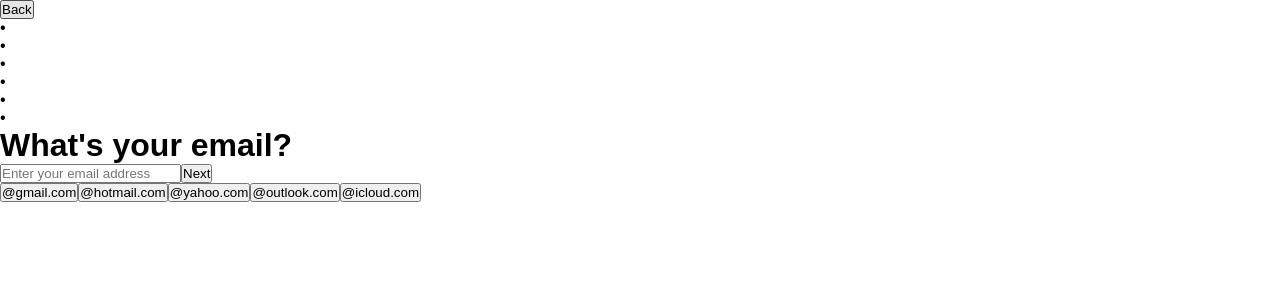
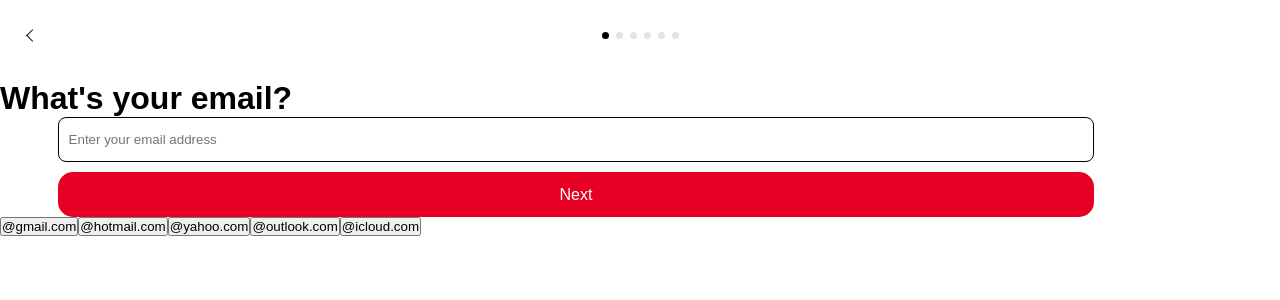
Before and after one commit to sho6-bit/pinterest-clone, a React (Vite) app: page / in a window 1280 px wide. Both pictures are taken after a click on the button "Sign Up". Shown: the top 300 px of the page. Built offline with nearby package versions, Linux system fonts and the light colour scheme.

Commit message:
Style: add email page styling & import signup.css

```diff
--- a/src/components/Signup/BirthdateStep.jsx
+++ b/src/components/Signup/BirthdateStep.jsx
@@ -1,3 +1,5 @@
+import "./signup.css"
+
 function BirthdateStep({ onNext, onBack }) {
     return(
 
--- a/src/components/Signup/CountryStep.jsx
+++ b/src/components/Signup/CountryStep.jsx
@@ -1,3 +1,5 @@
+import "./signup.css"
+
 function CountryStep({ onNext, onBack }) {
     return (
 
--- a/src/components/Signup/EmailStep.jsx
+++ b/src/components/Signup/EmailStep.jsx
@@ -1,26 +1,35 @@
+import "./signup.css"
+
 function EmailStep({ onNext, onBack }) {
     return (
 
-        <div className="email-page">
+        <main className="email-page">
+
             <div>
-                {/* anti simbol back */}
-                <button type="button" onClick={onBack}>Back</button>
+
+                <div className="signup-header">
+
+                    <button className="back-button" onClick={onBack}>
+                        <span></span>
+                    </button>
+
                     <div className="container">
                         <ul className="progress-bar">
-                        <li className="active">•</li>
-                        <li>•</li>
-                        <li>•</li>
-                        <li>•</li>
-                        <li>•</li>
-                        <li>•</li>
+                            <li className="active"></li>
+                            <li></li>
+                            <li></li>
+                            <li></li>
+                            <li></li>
+                            <li></li>
                         </ul>
                     </div>
+
                 </div>
 
-            <div>
+                <div className="signup-form">
                     <h1>What's your email?</h1>
                     <input type="email" placeholder="Enter your email address" />
-                <button type="button" onClick={onNext}>Next</button>
+                    <button className="next-button" type="button" onClick={onNext}>Next</button>
                 </div>
 
                 <div className="suggestion-container">
@@ -33,6 +42,8 @@ function EmailStep({ onNext, onBack }) {
 
             </div>
 
+        </main>
+
     )
 }
 
--- a/src/components/Signup/GenderStep.jsx
+++ b/src/components/Signup/GenderStep.jsx
@@ -1,3 +1,5 @@
+import "./signup.css"
+
 function GenderStep({ onNext, onBack }) {
     return (
 
--- a/src/components/Signup/InterestsStep.jsx
+++ b/src/components/Signup/InterestsStep.jsx
@@ -1,3 +1,5 @@
+import "./signup.css"
+
 function Interests({ onBack }) {
     return (
 
--- a/src/components/Signup/PasswordStep.jsx
+++ b/src/components/Signup/PasswordStep.jsx
@@ -1,3 +1,5 @@
+import "./signup.css"
+
 function PasswordStep({ onNext, onBack }) {
     return (
 
--- a/src/components/Signup/signup.css
+++ b/src/components/Signup/signup.css
@@ -0,0 +1,77 @@
+.signup-header {
+    margin-top: 10px;
+    position: relative;
+    width: 100%;
+    height: 50px;
+    display: flex;
+    align-items: center;
+    justify-content: center;
+}
+
+.back-button {
+    position: absolute;
+    left: 20px;
+    width: 24px;
+    height: 24px;
+    border: none;
+    background: transparent;
+    display: flex;
+    align-items: center;
+    justify-content: center;
+}
+
+.back-button > span {
+    width: 9px;
+    height: 9px;
+    border-left: 1.5px solid #000000;
+    border-bottom: 1.5px solid #000000;
+    transform: rotate(45deg);
+}
+
+.next-button {
+    color: white;
+    background-color: #E60024;
+    align-self: center;
+    font-size: 16px;
+    font-weight: 500;
+    width: 90%;
+    height: 45px;
+    border: none;
+    border-radius: 15px;
+}
+
+.progress-bar {
+    display: flex;
+    align-items: center;
+    justify-content: center;
+    gap: 7px;
+    list-style: none;
+}
+
+.progress-bar > li {
+    width: 7px;
+    height: 7px;
+    border-radius: 50%;
+    background-color: #E4E5E0;
+}
+
+.progress-bar > li.active {
+    background-color: #000000;
+}
+
+.signup-form {
+    margin-top: 20px;
+    display: flex;
+    flex-direction: column;
+    width: 90%;
+}
+
+.signup-form > input {
+    width: 90%;
+    height: 45px;
+    padding: 10px;
+    margin-bottom: 10px;
+    border: 1px solid #000000;
+    border-radius: 1dvh;
+    align-self: center;
+}
```
Lines whose indentation alone changed are shown as unchanged.
